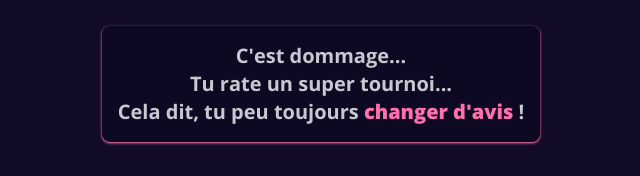
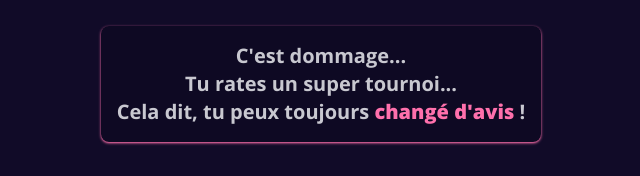
Before and after one commit to VALYM-eSports/tournamentForm, a Next.js app in the folder frontend/: page /decline in a window 1280 px wide. Shown: the part 176-352 px from the top of the page, without its empty margins (319-959 px from the left). Built offline with nearby package versions, Linux system fonts and the light colour scheme; a web font is replaced by a local one.

Commit message:
synthaxe

```diff
--- a/frontend/app/decline/page.tsx
+++ b/frontend/app/decline/page.tsx
@@ -9,12 +9,12 @@ const declinePage = () => {
       <div className="bg-base-200 p-4 rounded-lg mb-6 md:mb-11 shadow shadow-accent">
         <p className="text-xl font-bold text-center">C&apos;est dommage...</p>
         <p className="text-xl font-bold text-center">
-          Tu rate un super tournoi...
+          Tu rates un super tournoi...
         </p>
         <p className="text-xl font-bold text-center">
           {" "}
-          Cela dit, tu peu toujours{" "}
-          <strong className="text-accent">changer d&apos;avis</strong> !
+          Cela dit, tu peux toujours{" "}
+          <strong className="text-accent">changé d&apos;avis</strong> !
         </p>
       </div>
       <div className="flex justify-center items-center mb-5">
```
